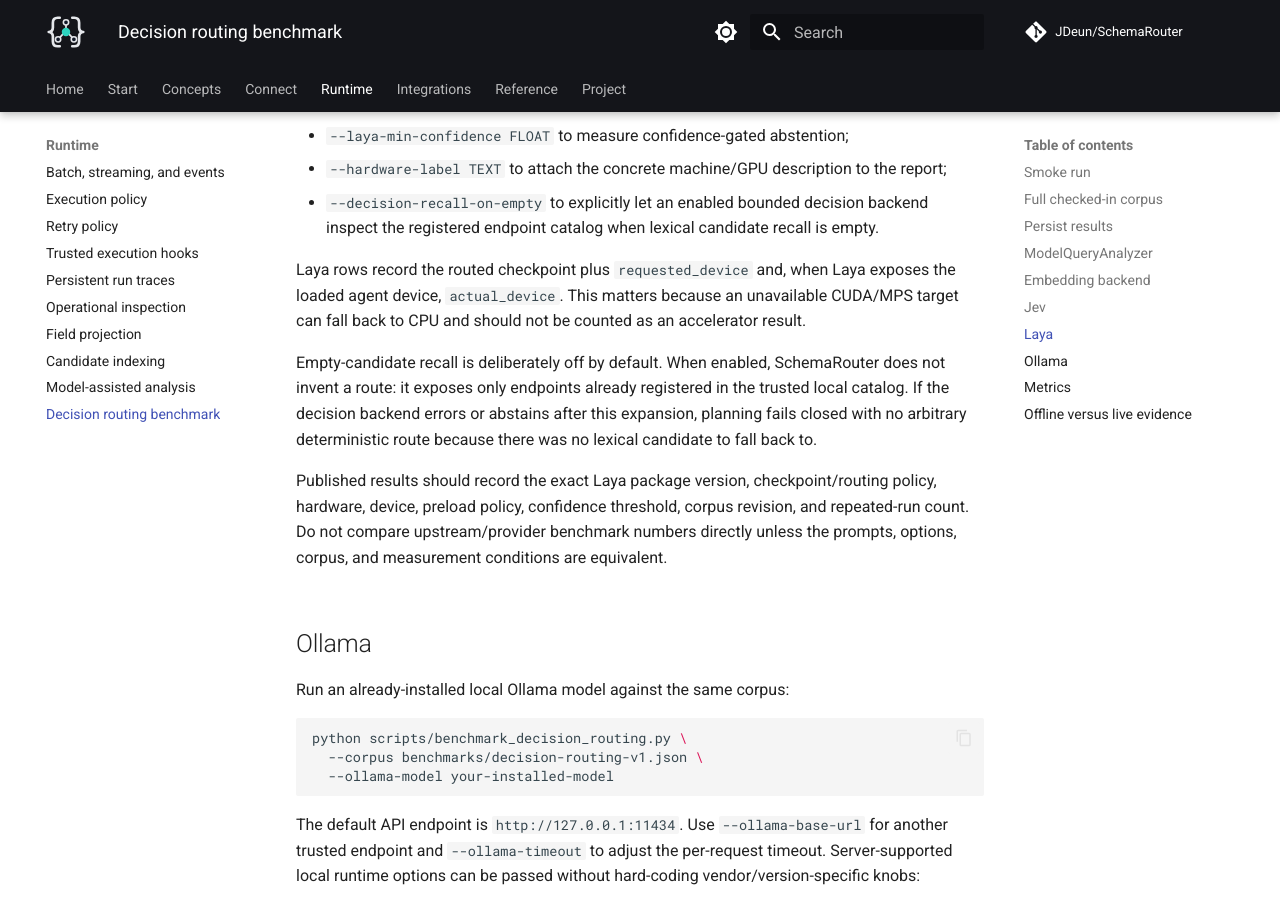
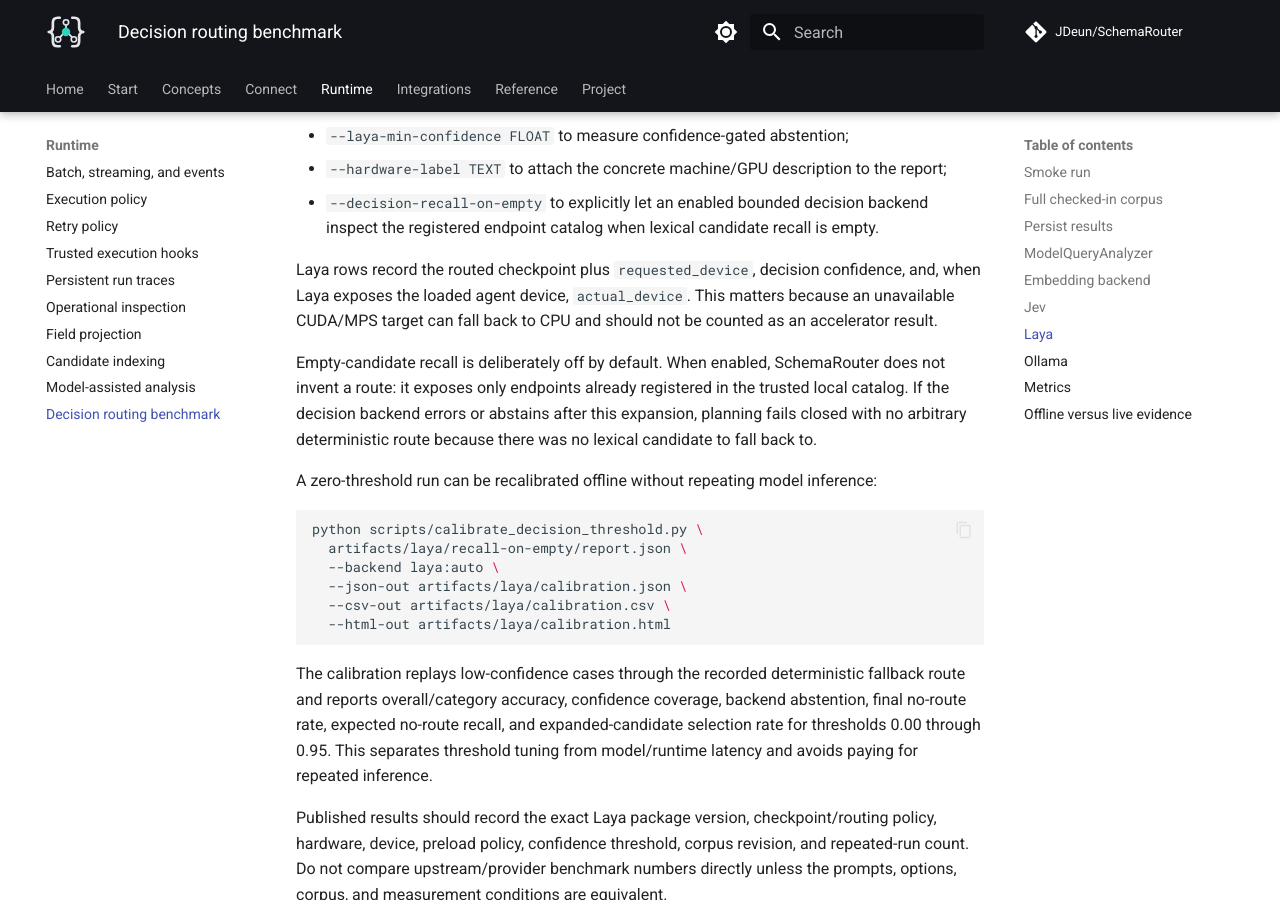
Before and after one commit to JDeun/SchemaRouter, an MkDocs documentation site: the page built from docs/guides/decision-benchmark.md, in a window 1280 px wide and 900 px high, scrolled down 3365 px. Built offline with MkDocs 1.6.1 and Material for MkDocs 9.7.7, drawn with Linux system fonts in a browser that asks for light colours; comment, search, counter and statistics services are not loaded.

Commit message:
docs: document offline confidence calibration

````diff
--- a/docs/guides/decision-benchmark.md
+++ b/docs/guides/decision-benchmark.md
@@ -147,14 +147,30 @@ bounded request state. Optional controls include:
 - `--decision-recall-on-empty` to explicitly let an enabled bounded decision backend inspect the
   registered endpoint catalog when lexical candidate recall is empty.
 
-Laya rows record the routed checkpoint plus `requested_device` and, when Laya exposes the loaded
-agent device, `actual_device`. This matters because an unavailable CUDA/MPS target can fall back to
-CPU and should not be counted as an accelerator result.
+Laya rows record the routed checkpoint plus `requested_device`, decision confidence, and, when
+Laya exposes the loaded agent device, `actual_device`. This matters because an unavailable
+CUDA/MPS target can fall back to CPU and should not be counted as an accelerator result.
 
 Empty-candidate recall is deliberately off by default. When enabled, SchemaRouter does not invent a
 route: it exposes only endpoints already registered in the trusted local catalog. If the decision
 backend errors or abstains after this expansion, planning fails closed with no arbitrary
 deterministic route because there was no lexical candidate to fall back to.
+
+A zero-threshold run can be recalibrated offline without repeating model inference:
+
+```bash
+python scripts/calibrate_decision_threshold.py \
+  artifacts/laya/recall-on-empty/report.json \
+  --backend laya:auto \
+  --json-out artifacts/laya/calibration.json \
+  --csv-out artifacts/laya/calibration.csv \
+  --html-out artifacts/laya/calibration.html
+```
+
+The calibration replays low-confidence cases through the recorded deterministic fallback route and
+reports overall/category accuracy, confidence coverage, backend abstention, final no-route rate,
+expected no-route recall, and expanded-candidate selection rate for thresholds 0.00 through 0.95.
+This separates threshold tuning from model/runtime latency and avoids paying for repeated inference.
 
 Published results should record the exact Laya package version, checkpoint/routing policy, hardware,
 device, preload policy, confidence threshold, corpus revision, and repeated-run count. Do not compare
````
